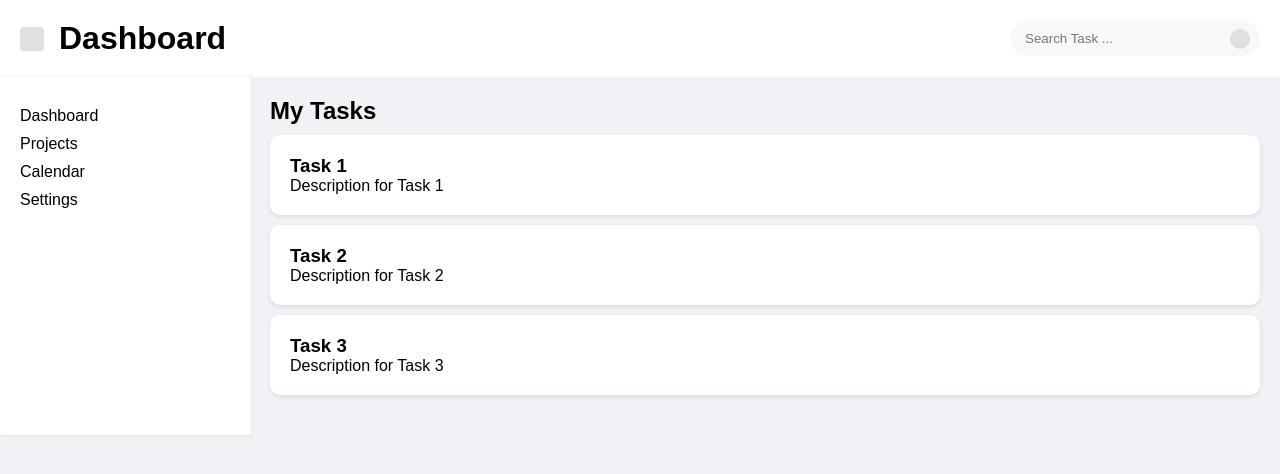
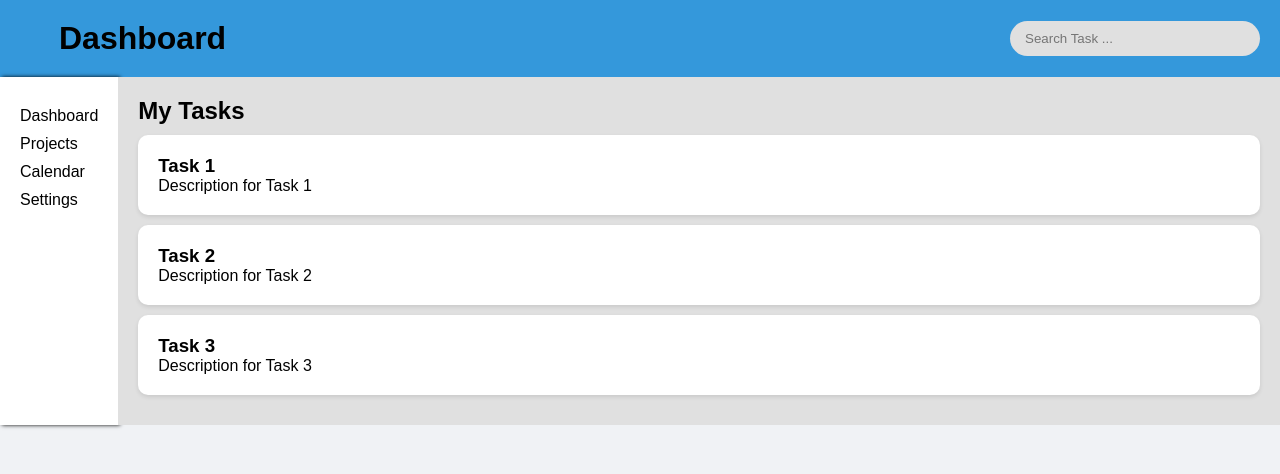
Before and after one commit to Sergsol95/task_manager, a React (Create React App) app: page / in a window 1280 px wide. Shown: the top 474 px of the page. Built offline with nearby package versions, Linux system fonts and the light colour scheme.

Commit message:
sdelal temki

```diff
--- a/src/App.js
+++ b/src/App.js
@@ -1,4 +1,6 @@
 import React from 'react';
+import { ThemeProvider } from 'styled-components';
+import theme from './theme';
 import Header from './components/Header/Header';
 import Sidebar from './components/Sidebar/Sidebar';
 import MainContent from './components/MainContent/MainContent';
@@ -12,13 +14,13 @@ const AppContainer = styled.div`
 
 const App = () => {
   return (
-    <div>
+    <ThemeProvider theme={theme}>
       <Header />
       <AppContainer>
         <Sidebar />
         <MainContent />
       </AppContainer>
-    </div>
+    </ThemeProvider>
   );
 };
 
--- a/src/components/Header/Header.jsx
+++ b/src/components/Header/Header.jsx
@@ -5,9 +5,9 @@ const HeaderContainer = styled.header`
   display: flex;
   justify-content: space-between;
   align-items: center;
-  padding: 20px;
-  background-color: #fff;
-  box-shadow: 0 2px 4px rgba(0, 0, 0, 0.1);
+  padding: ${({ theme }) => theme.sizes.padding};
+  background-color: ${({ theme }) => theme.colors.primary};
+  box-shadow: 0 2px 4px ${({ theme }) => theme.colors.shadow};
 `;
 
 const HeaderLeft = styled.div`
@@ -18,7 +18,7 @@ const HeaderLeft = styled.div`
 const MenuIconPlaceholder = styled.div`
   width: 24px;
   height: 24px;
-  background-color: #e0e0e0;
+  background-color: ${({ theme }) => theme.colors.placeholder};
   margin-right: 15px;
   border-radius: 4px;
 `;
@@ -26,7 +26,7 @@ const MenuIconPlaceholder = styled.div`
 const HeaderRight = styled.div`
   display: flex;
   align-items: center;
-  background-color: #f8f8f8;
+  background-color: ${({ theme }) => theme.colors.secondary};
   border-radius: 30px;
   padding: 5px 10px;
 `;
@@ -42,7 +42,7 @@ const SearchInput = styled.input`
 const SearchIconPlaceholder = styled.div`
   width: 20px;
   height: 20px;
-  background-color: #e0e0e0;
+  background-color: ${({ theme }) => theme.colors.secondary};
   margin-left: 10px;
   border-radius: 50%;
 `;
--- a/src/components/MainContent/MainContent.jsx
+++ b/src/components/MainContent/MainContent.jsx
@@ -4,12 +4,12 @@ import Task from "../Task/Task";
 
 const MainContentContainer = styled.main`
   flex-grow: 1;
-  padding: 20px;
-  background-color: #f0f2f5;
+  padding: ${({ theme }) => theme.sizes.padding};
+  background-color: ${({ theme }) => theme.colors.secondary};
 `;
 
 const Section = styled.section`
-  margin-bottom: 20px;
+  margin-bottom: ${({ theme }) => theme.sizes.margin};
 `;
 
 const MainContent = () => {
--- a/src/components/Sidebar/Sidebar.jsx
+++ b/src/components/Sidebar/Sidebar.jsx
@@ -2,10 +2,10 @@ import React from "react";
 import styled from "styled-components";
 
 const SidebarContainer = styled.aside`
-  width: 250px;
-  background-color: #fff;
-  box-shadow: 2px 0 4px rgba(0, 0, 0, 0.1);
-  padding: 20px;
+  width: ${({ theme }) => theme.sizes.sidebarWidth};
+  background-color: ${({ theme }) => theme.colors.background};
+  box-shadow: 2px 0 4px ${({ theme }) => theme.colors.shadow};
+  padding: ${({ theme }) => theme.sizes.padding};
 `;
 
 const SidebarList = styled.ul`
--- /dev/null
+++ b/src/theme.jsx
@@ -0,0 +1,16 @@
+const theme = {
+    colors: {
+      primary: '#3498db',
+      secondary: '#e0e0e0',
+      background: '#fff',
+      text: '#333',
+    },
+    sizes: {
+      font: '16px',
+      padding: '20px',
+      margin: '10px',
+      borderRadius: '5px',
+    },
+  };
+
+  export default theme;
```
Also changed, not shown: package.json (+0 -38 lines), 1 other file (tests, documents, lock files or other folders).
